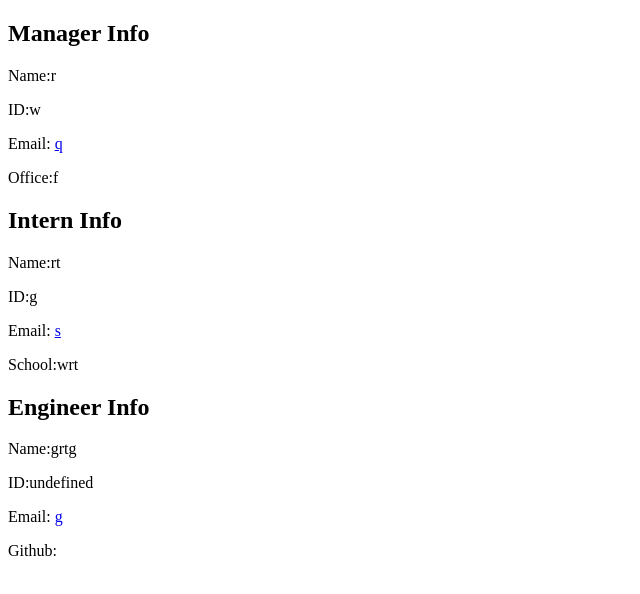
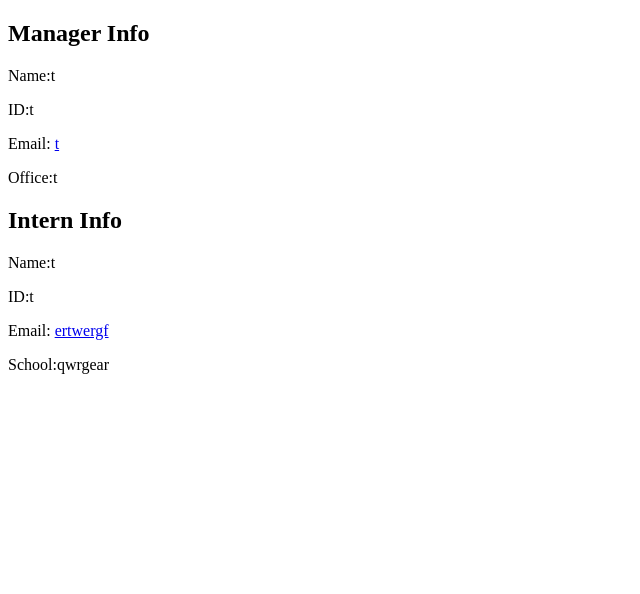
Before and after one commit to Tiffany-Marko/OOP-program-generator, a website: page index.html in a window 1280 px wide. Shown: the whole page, without its empty margins (0-640 px from the left). Drawn offline with Linux system fonts and the light colour scheme.

Commit message:
updating test

```diff
--- a/index.html
+++ b/index.html
@@ -10,27 +10,23 @@
 <body>
     <div >
         <h2>Manager Info</h2>
-        <p>Name:r</p>
-        <p>ID:w</p>
-        <p>Email:  <a href= "mailto:q">q</a> </p>
-        <p>Office:f</p>
+        <p>Name:t</p>
+        <p>ID:t</p>
+        <p>Email:  <a href= "mailto:t">t</a> </p>
+        <p>Office:t</p>
 
 
 
     </div>
     <div>
      <h2>Intern Info</h2>
-            <p>Name:rt</p>
-            <p>ID:g</p>
-            <p>Email:  <a href= "mailto:s">s</a> </p>
-            <p>School:wrt</p>
+            <p>Name:t</p>
+            <p>ID:t</p>
+            <p>Email:  <a href= "mailto:ertwergf">ertwergf</a> </p>
+            <p>School:qwrgear</p>
     </div>
     <div>
-     <h2>Engineer Info</h2>
-            <p>Name:grtg</p>
-            <p>ID:undefined</p>
-            <p>Email:  <a href= "mailto:g">g</a> </p>
-            <p>Github:<a href = "https://github.com/"></a></p>
+
     </div>
 
 </body>
--- a/index.js
+++ b/index.js
@@ -160,3 +160,5 @@ async function main() {
 
 }
 main()
+
+// module.exports=index
```
Also changed, not shown: test/app.test.js (+14 -3 lines), style.css (added).
